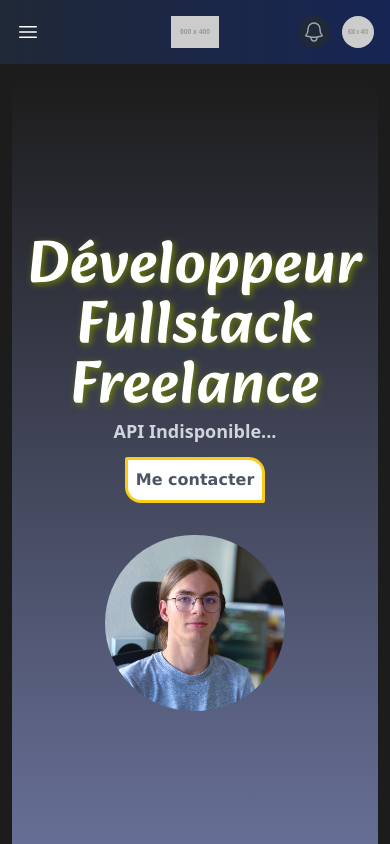
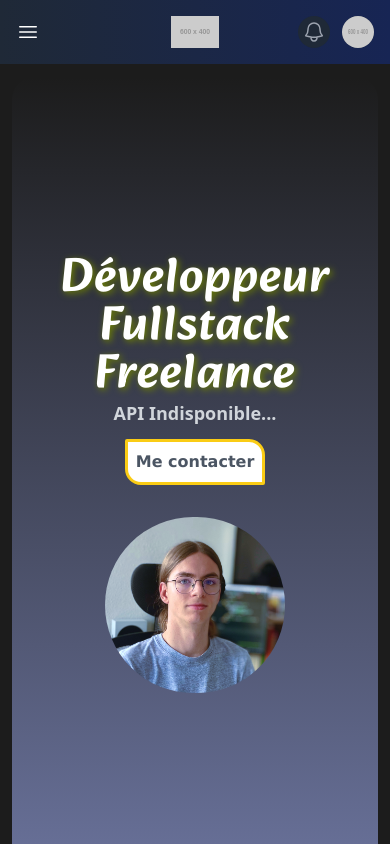
Before and after one commit to caerroff/site-perso, a React (Vite) app in the folder frontend/: page / in a window 390 px wide. Shown: the top 844 px of the page. Built offline with nearby package versions, Linux system fonts and the light colour scheme; no server answers.

Commit message:
fix(front) changed font size

```diff
--- a/frontend/src/pages/Home/Home.tsx
+++ b/frontend/src/pages/Home/Home.tsx
@@ -50,7 +50,7 @@ function Home() {
                 <section className='h-screen pt-[270px] sm:pt-[70%] md:pt-96'>
                     <div className='grid md:grid-cols-3 content-center items-center justify-items-center h-64 space-y-8 md:space-y-0 md:space-x-8'>
                         <div id='title' className='text-center font-semibold md:col-span-2'>
-                            <p className='title-font text-6xl md:text-8xl'>Développeur Fullstack Freelance</p>
+                            <p className='title-font text-5xl md:text-8xl'>Développeur Fullstack Freelance</p>
                             {loading ? (
                                 <div className='mx-auto w-full'>
                                     <Loader />
```
